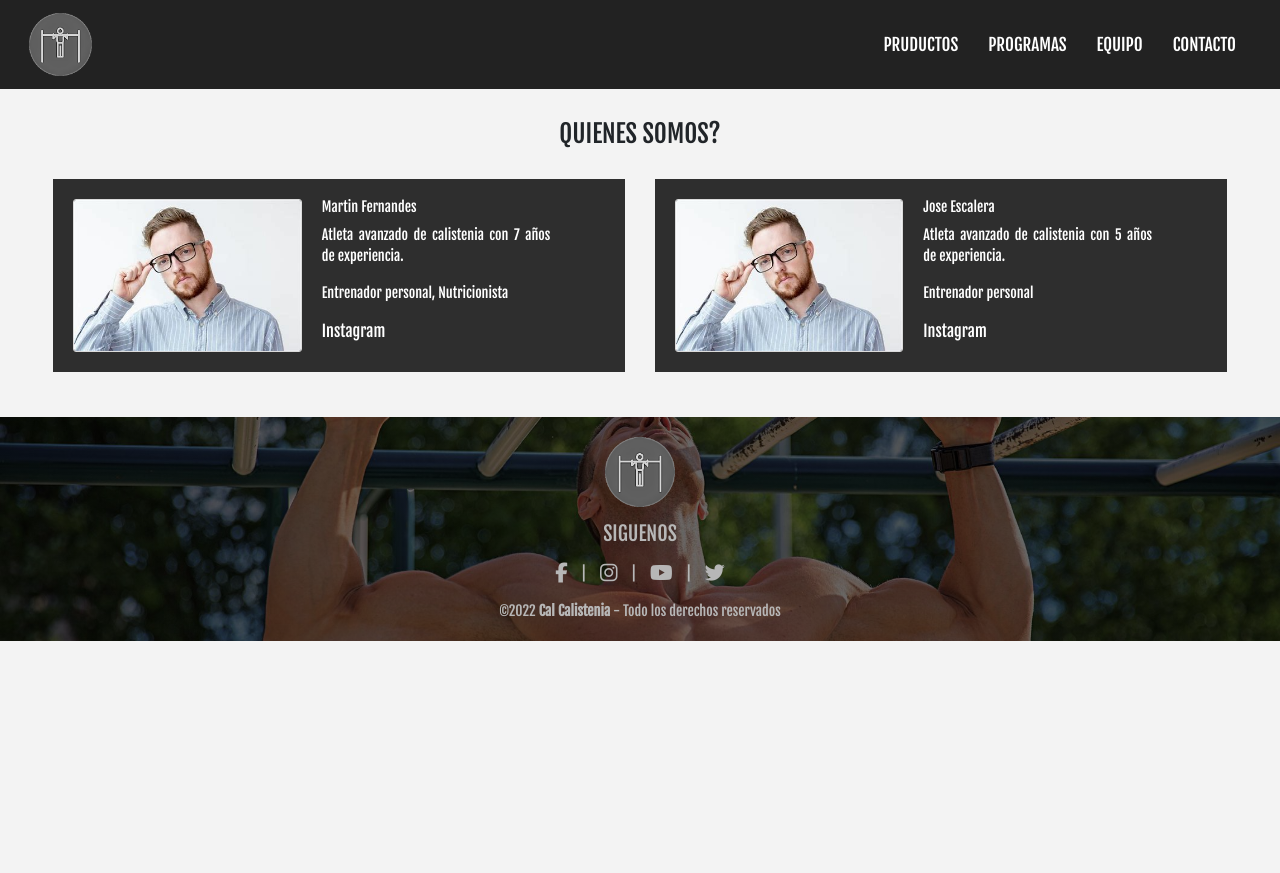
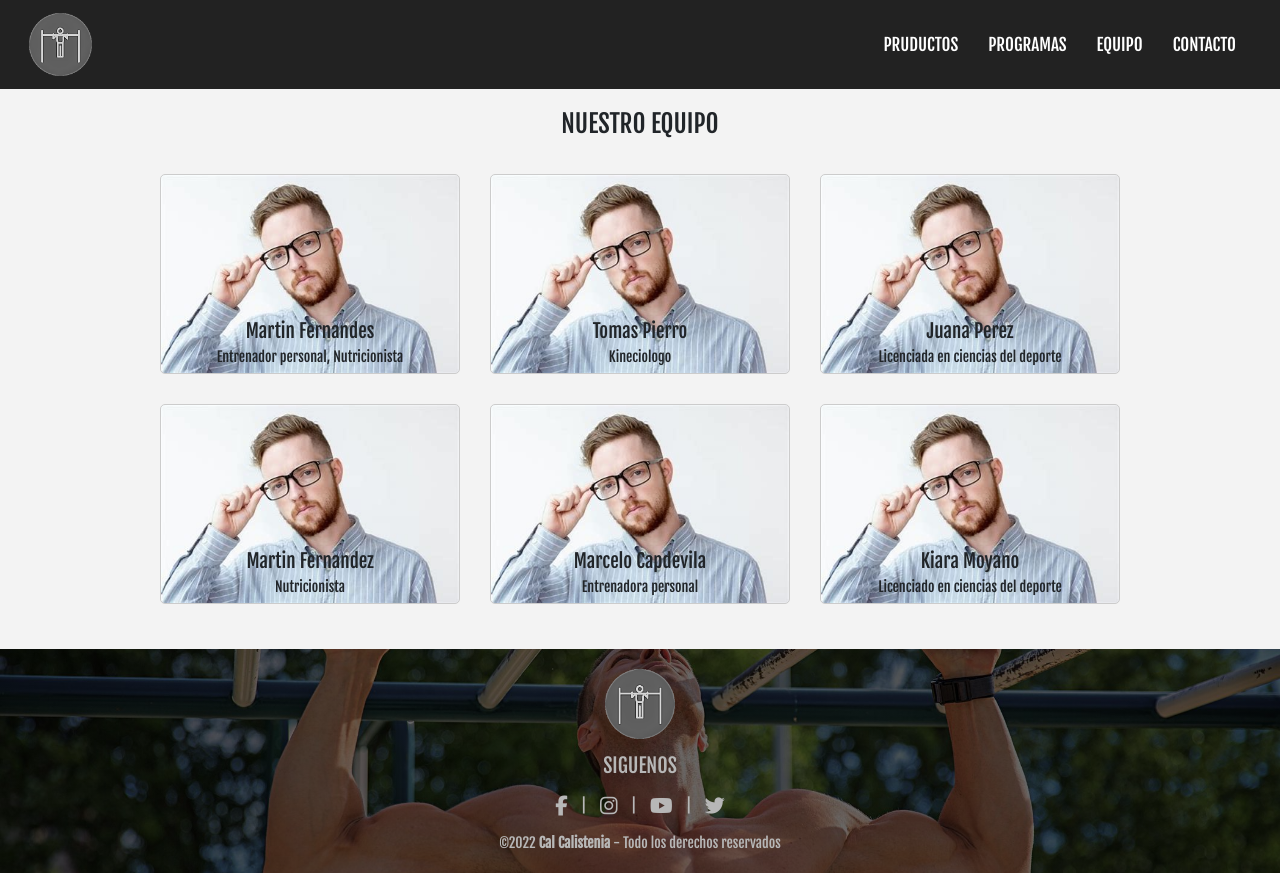
Before and after one commit to lao7272/project-calisthenics, a website: page pages/team.html in a window 1280 px wide. Before the commit the page ends 800 px from the top, so only its background shows below. Drawn offline with nearby package versions, Linux system fonts and the light colour scheme; a web font is replaced by a local one.

Commit message:
Mejora en team.html y programs.html

```diff
--- a/pages/team.html
+++ b/pages/team.html
@@ -55,30 +55,52 @@
     <!-- Inicio del main + section-->
     <main>
         <section class="sectionTeam">
-            <h1 class="teamTitle">Quienes somos?</h1>
+            <h1 class="teamTitle">Nuestro equipo</h1>
             <div class="profiles">
-                <div class="profile">
-                    <img src="../img/profile/random.jpg" alt="">
+                <div class="profile profile1">
+
                     <div class="profileInfo">
                         <h3>Martin Fernandes</h3>
-                        <p>Atleta avanzado de calistenia con 7 años de experiencia.</p>
                         <p>Entrenador personal, Nutricionista</p>
-                        <a href="#">Instagram</a>
-
                     </div>
                 </div>
-                <div class="profile">
-                    <img src="../img/profile/random.jpg" alt="">
+                <div class="profile profile2">
+
                     <div class="profileInfo">
-                        <h3>Jose Escalera</h3>
-                        <p>Atleta avanzado de calistenia con 5 años de experiencia.</p>
-                        <p>Entrenador personal</p>
-                        <a href="#">Instagram</a>
+                        <h3>Tomas Pierro</h3>
+                        <p>Kineciologo</p>
                     </div>
                 </div>
+                <div class="profile profile3">
+
+                    <div class="profileInfo">
+                        <h3>Juana Perez</h3>
+                        <p>Licenciada en ciencias del deporte</p>
+                    </div>
+                </div>
+                <div class="profile profile4">
+
+                    <div class="profileInfo">
+                        <h3>Martin Fernandez</h3>
+                        <p> Nutricionista</p>
+                    </div>
+                </div>
+                <div class="profile profile5">
+
+                    <div class="profileInfo">
+                        <h3>Marcelo Capdevila</h3>
+                        <p>Entrenadora personal</p>
+                    </div>
+                </div>
+                <div class="profile profile6">
+
+                    <div class="profileInfo">
+                        <h3>Kiara Moyano</h3>
+                        <p>Licenciado en ciencias del deporte</p>
+                    </div>
+                </div>
+
             </div>
-
-
         </section>
     </main>
     <!-- Inicio del footer -->
--- a/scss/_contact.scss
+++ b/scss/_contact.scss
@@ -62,28 +62,16 @@
 
   .submit {
     grid-template-columns: 1 / 1;
-    color: white;
+    color: #121212;
     width: 30%;
     padding: 0.7rem;
     cursor: pointer;
     border: none;
     border-radius: 3px;
-    background-image: linear-gradient(to right top, #252525, #551d1d, #6f1818, #9b1111, #c00b0b, #ff0000);
-    background-size: 200%;
 
     &:hover {
       transition: all .3s ease-in;
-      animation: forwards animate 0.3s;
-      transform: scale(1.03);
+      color: #fff;
+      background-color: #121212;
     }
   }
-
-  @keyframes animate {
-    0% {
-      background-position: left;
-    }
-
-    100% {
-      background-position: right;
-    }
-  }
--- a/scss/_programs.scss
+++ b/scss/_programs.scss
@@ -12,7 +12,7 @@
     text-align: center;
   }
 
-  .descriptionH3 {
+  .descriptionProgramH2 {
     margin-top: 20px;
     text-align: center;
     font-size: 19px;
@@ -30,8 +30,7 @@
     width: 300px;
     height: auto;
     background-color: $bgcolorTwo;
-    margin-left: 10px;
-    margin-right: 10px;
+    margin: 0 10px;
     display: flex;
     flex-direction: column;
     justify-content: space-between;
@@ -56,7 +55,16 @@
     flex-direction: column;
     justify-content: center;
     margin-bottom: 5px;
-
+    h3{
+      width: auto;
+      padding-bottom: 0.8px;
+      text-transform: uppercase;
+      border-bottom: 1.5px solid map-get($fontStyle, color );
+      text-align: center;
+      color: map-get($fontStyle, color);
+      font-size: 17px;
+      margin: 0 auto;
+    }
     p {
       width: 100%;
       text-align: center;
@@ -65,7 +73,13 @@
       margin: 0;
     }
   }
+  .programDescription{
+    p{
+      color: #d0d0d0;
+      font-size: 12px;
 
+    }
+  }
   .programs2{
     margin-top: 20px;
     display: flex;
--- a/scss/_querys.scss
+++ b/scss/_querys.scss
@@ -69,7 +69,7 @@
     .profiles{
       display: flex;
       flex-direction: column;
-      margin: 20px;
+      align-items: center;
     }
     /* CONTACT.HTML */
 
--- a/scss/_team.scss
+++ b/scss/_team.scss
@@ -3,53 +3,45 @@
 
 .sectionTeam{
   width: 100%;
-  margin-top: 30px;
+  margin-top: 20px;
   width: 100%;
 }
 .teamTitle{
   font-size: 25px;
   text-transform: uppercase;
   text-align: center;
-  margin-bottom: 15px;
+  margin-bottom: 20px;
 }
 .profiles{
-  width: 94%;
+  width: 95%;
   margin: 0 auto;
   display: flex;
-  justify-content: space-between;
+  justify-content: center;
+  flex-wrap: wrap;
 }
 .profile{
+  width: 300px;
+  height: 200px;
   margin: 15px;
-  background-color: $bgcolorTwo;
+  background: url('../img/profile/random.jpg');
+  background-size: cover;
+  border-radius: 5px;
+  border: 1px solid #ccc;
   display: flex;
-  img{
-    width: 40%;
-    height: auto;
-    margin: 20px 0 20px 20px;
-    border-radius: 3px;
-    border: solid 1px #dbdbdb;
-  }
+  align-items: flex-end;
+  justify-content: center;
 }
 
 .profileInfo{
-  width: 40%;
-  font-size: 16px;
-  margin: 20px;
   h3 {
-    text-align: left;
-    font-size: 14px;
-    color: #fff;
+    margin: 3px 0;
+    text-align: center;
+    font-size: 19px;
   }
   p {
-    color: #fff;
-    text-align: justify;
+    margin: 3px 0 6px 0;
+    text-align: center;
     font-size: 14px;
   }
-  a{
-    color: #fff;
-    &:hover{
-      color: #dbdbdb;
-      transition: all .3s;
-    }
-  }
+
 }
```
Also changed, not shown: pages/contact.html (+1 -2 lines), pages/programs.html (+15 -10 lines), css/style.css.
